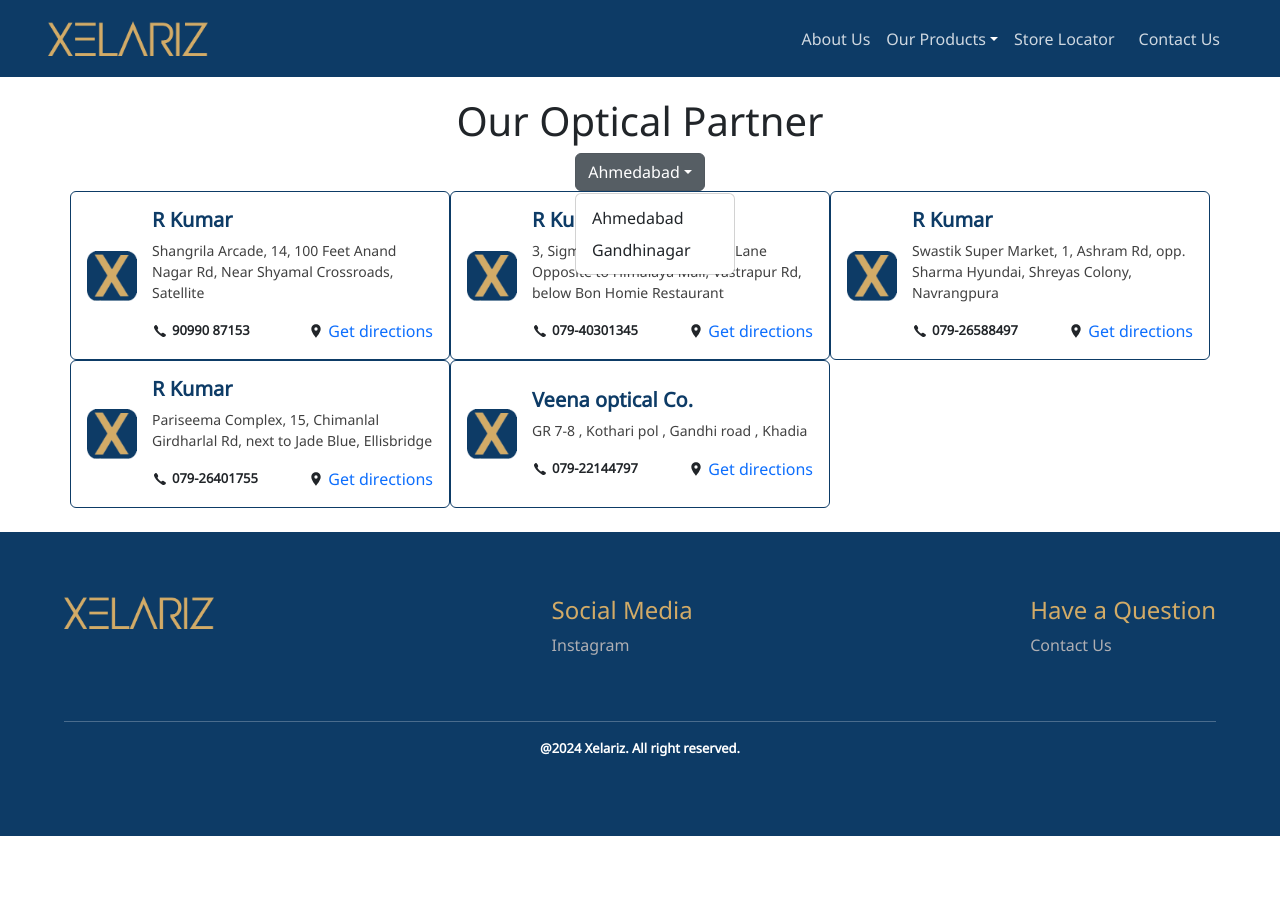
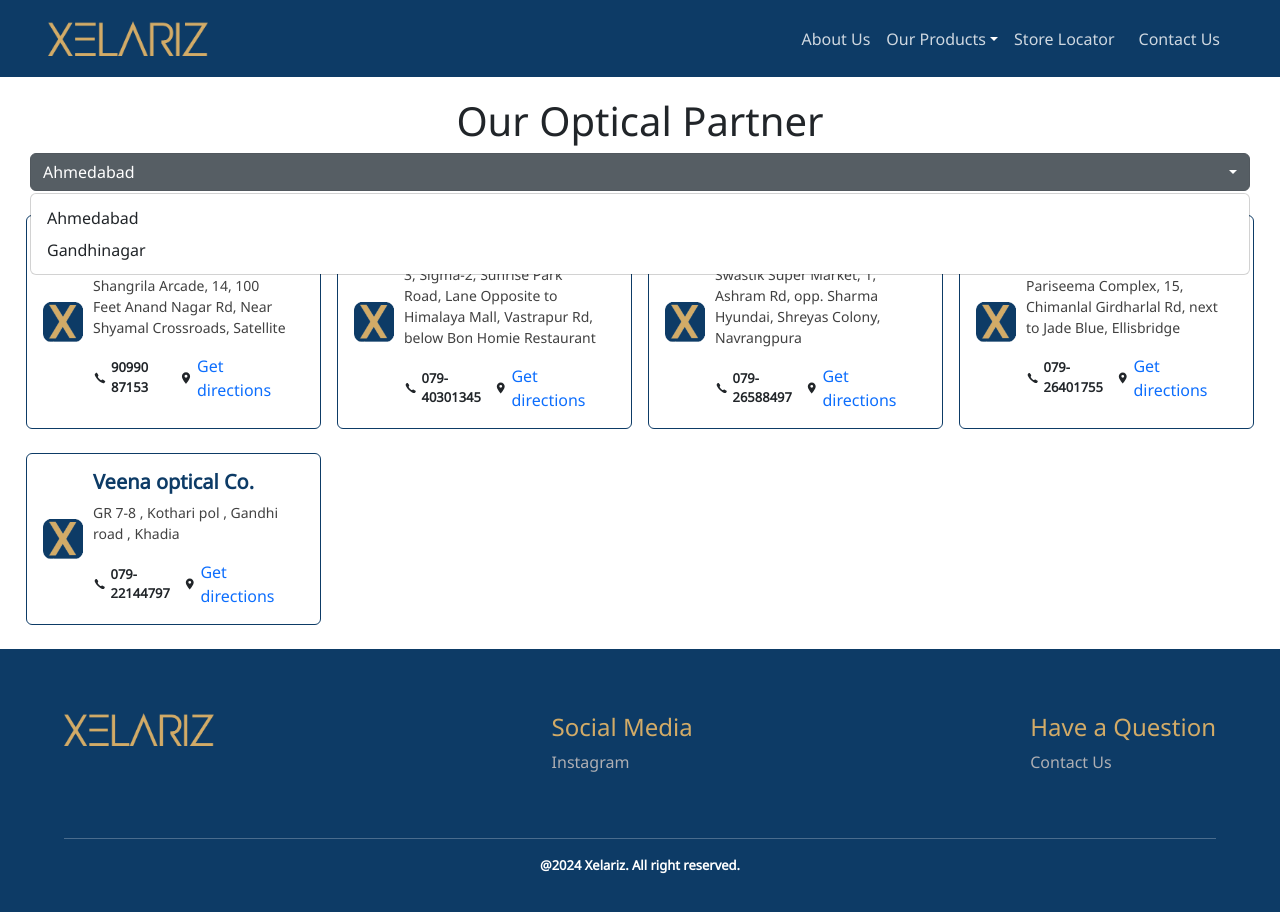
Before and after one commit to shahanuj349s/projectlens, a React (Create React App) app: page /store-locator in a window 1280 px wide. Both pictures are taken after a click on the button "Ahmedabad". Shown: the top 912 px of the page. Before the commit the page ends 836 px from the top, so only its background shows below. Built offline with nearby package versions, Linux system fonts and the light colour scheme.

Commit message:
grid design for store locator

```diff
--- a/src/components/Maps/SearchLocation.css
+++ b/src/components/Maps/SearchLocation.css
@@ -1,5 +1,6 @@
 .main-container {
   margin-top: 20px;
+  padding: 0px 30px;
 }
 
 .select-container {
@@ -18,8 +19,8 @@
   align-items: center;
 }
 
-.search-card-body img {
-  margin-right: 15px;
+.search-card-body-img {
+  padding-right: 10px;
   width: 50px;
 }
 
@@ -37,7 +38,7 @@
   color: #414141;
 }
 
-.search-card-numb{
+.search-card-numb {
   font-size: 13px;
   font-weight: bold;
 }
@@ -46,3 +47,10 @@
   display: flex;
   justify-content: space-between;
 }
+
+@media only screen and (max-width: 992px) {
+  .search-dropdown-menu{
+    border: 1px solid #212529 !important;
+    max-height: 82px !important;
+  }
+}
--- a/src/components/Maps/SearchLocation.js
+++ b/src/components/Maps/SearchLocation.js
@@ -4,6 +4,7 @@
 import { Link } from "react-router-dom";
 import { IoIosCall } from "react-icons/io";
 import { MdLocationOn } from "react-icons/md";
+
 
 const locations = {
   Ahmedabad: [
@@ -41,7 +42,6 @@
       shop_number: "079-26401755",
       link: "R+Kumar+Opticians-+Optical+Store+in+CG+Road",
     },
-
     // Add more locations for Ahmedabad
   ],
   Gandhinagar: [
@@ -65,31 +65,38 @@
   ],
 };
 
+
 function SearchLocation() {
   const [selectedLocation, setSelectedLocation] = useState("Ahmedabad");
+
 
   const handleLocationChange = (location) => {
     setSelectedLocation(location);
   };
 
+
   useEffect(() => {
     window.scrollTo(0, 0);
   }, []);
 
+
   return (
-    <div className="container main-container">
+    <div className="main-container">
       <h1>Our Optical Partner</h1>
-      <div className="dropdown">
+      <div className="dropdown mb-4 w-100">
         <button
-          className="btn btn-secondary dropdown-toggle"
+          className="btn btn-secondary dropdown-toggle w-100 text d-flex align-items-center justify-content-between"
           type="button"
           id="dropdownMenuButton"
           data-bs-toggle="dropdown"
           aria-expanded="false"
         >
-          {selectedLocation}
+          <div>{selectedLocation}</div>
         </button>
-        <ul className="dropdown-menu" aria-labelledby="dropdownMenuButton">
+        <ul
+          className="dropdown-menu search-dropdown-menu w-100"
+          aria-labelledby="dropdownMenuButton"
+        >
           <li>
             <button
               className="dropdown-item"
@@ -109,25 +116,33 @@
         </ul>
       </div>
 
-      <div className="row mb-4">
+
+      <div className="row">
         {locations[selectedLocation]
           .slice() // Create a copy of the array to avoid mutating the original
           .sort((a, b) => a.shop_name.localeCompare(b.shop_name))
           .map((shop, index) => (
-            <div key={index} className="col-12 col-md-6 col-lg-4 gap-3">
-              <div className="card search-card w-100">
+            <div key={index} className="col-12 col-sm-6 col-md-4 col-lg-3 mb-4">
+              <div className="card search-card mx-2">
                 <div className="card-body search-card-body">
-                  <div>
-                    <img src={logo} alt="logo" />
+                  <div className="search-card-body-img col-3">
+                    <img src={logo} alt="logo" className="img-fluid" />
                   </div>
-                  <div className="card-container search-card-container w-100">
-                    <h5 className="card-title search-card-title">{shop.shop_name}</h5>
-                    <p className="card-text search-card-text">{shop.shop_addr}</p>
+                  <div className="col-9 search-card-container">
+                    <h5 className="card-title search-card-title">
+                      {shop.shop_name}
+                    </h5>
+                    <p className="card-text search-card-text">
+                      {shop.shop_addr}
+                    </p>
                     <div className="search-card-div">
                       <div className="d-flex align-items-center gap-1">
                         <IoIosCall />
-                        <div className="search-card-numb">{shop.shop_number}</div>
+                        <div className="search-card-numb">
+                          {shop.shop_number}
+                        </div>
                       </div>
+
 
                       <div className="d-flex align-items-center gap-1">
                         <MdLocationOn />
@@ -150,4 +165,5 @@
   );
 }
 
+
 export default SearchLocation;
```
